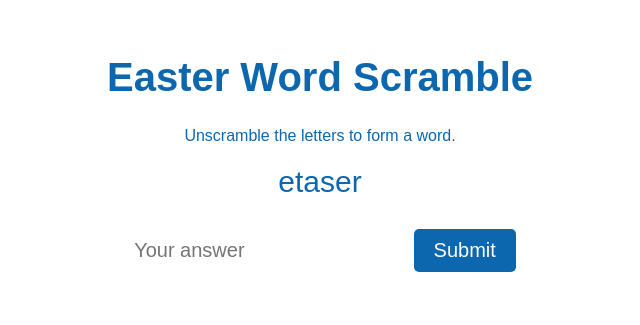
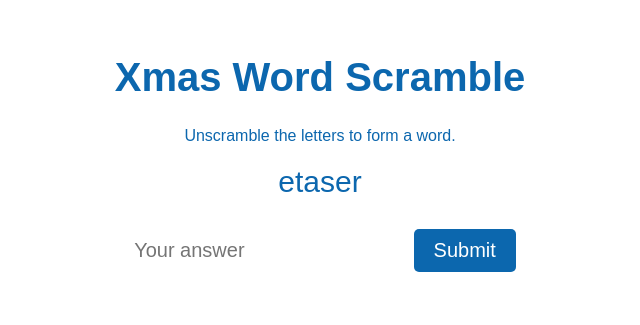
Before and after one commit to jayarr90/riseaster, a plain HTML site: page scramble.html in a window 1280 px wide. Shown: the whole page, without its empty margins (320-960 px from the left). Drawn offline with Linux system fonts and the light colour scheme.

Commit message:
Update scramble.html

```diff
--- a/scramble.html
+++ b/scramble.html
@@ -1,12 +1,12 @@
 <!DOCTYPE html>
 <html>
 <head>
-	<title>Easter Word Scramble</title>
+	<title>Xmas Word Scramble</title>
 	<link rel="stylesheet" type="text/css" href="scramble.css">
 </head>
 <body>
 	<div class="container">
-		<h1>Easter Word Scramble</h1>
+		<h1>Xmas Word Scramble</h1>
 		<p>Unscramble the letters to form a word.</p>
 		<div id="scrambled-word"></div>
 		<input type="text" id="user-answer" placeholder="Your answer">
```
